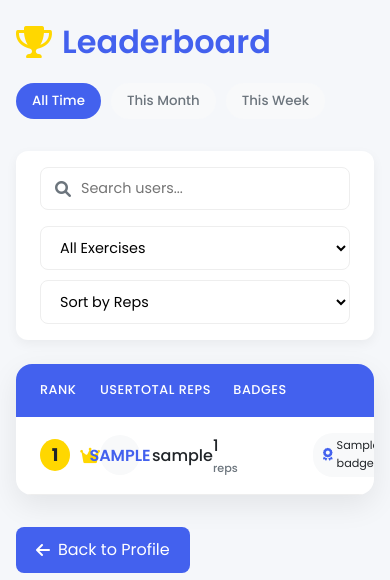
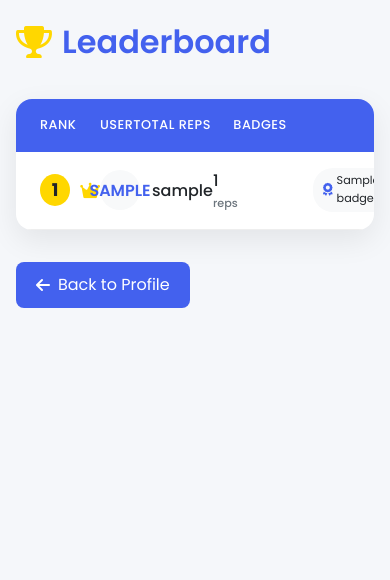
Before and after one commit to Alexjmathew/final_project, a Flask app: template templates/leaderboard.html in a window 390 px wide. Shown: the top 580 px of the page. Run offline with Flask 3, Linux system fonts and the light colour scheme; the template is opened without the code that fills it: most values are stand-ins (such as "Sample title", 1, 10 or a date in 2020).

```diff
--- a/templates/leaderboard.html
+++ b/templates/leaderboard.html
@@ -61,31 +61,6 @@
             color: var(--gold);
         }
 
-        .view-options {
-            display: flex;
-            gap: 10px;
-        }
-
-        .view-btn {
-            padding: 8px 16px;
-            border-radius: 20px;
-            background: var(--light);
-            color: var(--gray);
-            border: none;
-            cursor: pointer;
-            font-weight: 500;
-            transition: all 0.3s ease;
-        }
-
-        .view-btn.active {
-            background: var(--primary);
-            color: var(--white);
-        }
-
-        .view-btn:hover {
-            transform: translateY(-2px);
-        }
-
         .leaderboard-container {
             background: var(--white);
             border-radius: 16px;
@@ -357,59 +313,6 @@
             margin-right: 8px;
         }
 
-        .filter-container {
-            display: flex;
-            justify-content: space-between;
-            align-items: center;
-            margin-bottom: 1.5rem;
-            background: var(--white);
-            padding: 1rem 1.5rem;
-            border-radius: 12px;
-            box-shadow: 0 4px 12px rgba(0, 0, 0, 0.05);
-        }
-
-        .search-box {
-            position: relative;
-            width: 300px;
-        }
-
-        .search-box input {
-            width: 100%;
-            padding: 10px 15px 10px 40px;
-            border: 1px solid #eee;
-            border-radius: 8px;
-            font-size: 0.9rem;
-            transition: all 0.3s ease;
-        }
-
-        .search-box input:focus {
-            outline: none;
-            border-color: var(--primary);
-            box-shadow: 0 0 0 3px rgba(67, 97, 238, 0.15);
-        }
-
-        .search-box i {
-            position: absolute;
-            left: 15px;
-            top: 50%;
-            transform: translateY(-50%);
-            color: var(--gray);
-        }
-
-        .filter-options {
-            display: flex;
-            gap: 10px;
-        }
-
-        .filter-select {
-            padding: 10px 15px;
-            border: 1px solid #eee;
-            border-radius: 8px;
-            font-size: 0.9rem;
-            background: var(--white);
-            cursor: pointer;
-        }
-
         @media (max-width: 1024px) {
             .podium {
                 grid-template-columns: 1fr;
@@ -437,25 +340,6 @@
                 align-items: flex-start;
                 gap: 1rem;
             }
-
-            .filter-container {
-                flex-direction: column;
-                gap: 1rem;
-                align-items: flex-start;
-            }
-
-            .search-box {
-                width: 100%;
-            }
-
-            .filter-options {
-                width: 100%;
-                flex-wrap: wrap;
-            }
-
-            .filter-select {
-                flex-grow: 1;
-            }
         }
     </style>
 </head>
@@ -463,11 +347,6 @@
     <div class="dashboard">
         <div class="header">
             <h1 class="page-title"><i class="fas fa-trophy"></i> Leaderboard</h1>
-            <div class="view-options">
-                <button class="view-btn active">All Time</button>
-                <button class="view-btn">This Month</button>
-                <button class="view-btn">This Week</button>
-            </div>
         </div>
 
         {% if leaderboard|length >= 3 %}
@@ -522,27 +401,6 @@
         </div>
         {% endif %}
 
-        <div class="filter-container">
-            <div class="search-box">
-                <i class="fas fa-search"></i>
-                <input type="text" placeholder="Search users...">
-            </div>
-            <div class="filter-options">
-                <select class="filter-select">
-                    <option>All Exercises</option>
-                    <option>Pushups</option>
-                    <option>Squats</option>
-                    <option>Lunges</option>
-                    <option>Plank</option>
-                </select>
-                <select class="filter-select">
-                    <option>Sort by Reps</option>
-                    <option>Sort by Sessions</option>
-                    <option>Sort by Time</option>
-                </select>
-            </div>
-        </div>
-
         <div class="leaderboard-container">
             <div class="leaderboard-header">
                 <div>Rank</div>
@@ -554,8 +412,7 @@
             </div>
 
             {% for user in leaderboard %}
-            <div class="leaderboard-row {% if user.username == current_user.username %}you{% endif %}
-                rank-{{ loop.index if loop.index <= 3 else '' }}">
+            <div class="leaderboard-row rank-{{ loop.index if loop.index <= 3 else '' }}">
                 <div class="rank">
                     <div class="rank-value">{{ loop.index }}</div>
                     {% if loop.index == 1 %}
@@ -613,32 +475,6 @@
             rows.forEach((row, index) => {
                 row.style.animationDelay = `${index * 0.05}s`;
             });
-
-            // View option buttons
-            const viewBtns = document.querySelectorAll('.view-btn');
-            viewBtns.forEach(btn => {
-                btn.addEventListener('click', function() {
-                    viewBtns.forEach(b => b.classList.remove('active'));
-                    this.classList.add('active');
-                    // Here you would typically fetch new data based on the selected view
-                });
-            });
-
-            // Search functionality
-            const searchInput = document.querySelector('.search-box input');
-            searchInput.addEventListener('input', function() {
-                const searchTerm = this.value.toLowerCase();
-                const rows = document.querySelectorAll('.leaderboard-row');
-
-                rows.forEach(row => {
-                    const username = row.querySelector('.username').textContent.toLowerCase();
-                    if (username.includes(searchTerm)) {
-                        row.style.display = 'grid';
-                    } else {
-                        row.style.display = 'none';
-                    }
-                });
-            });
         });
     </script>
 </body>
```
Also changed, not shown: other parts of templates/leaderboard.html (+6 -20 lines).
